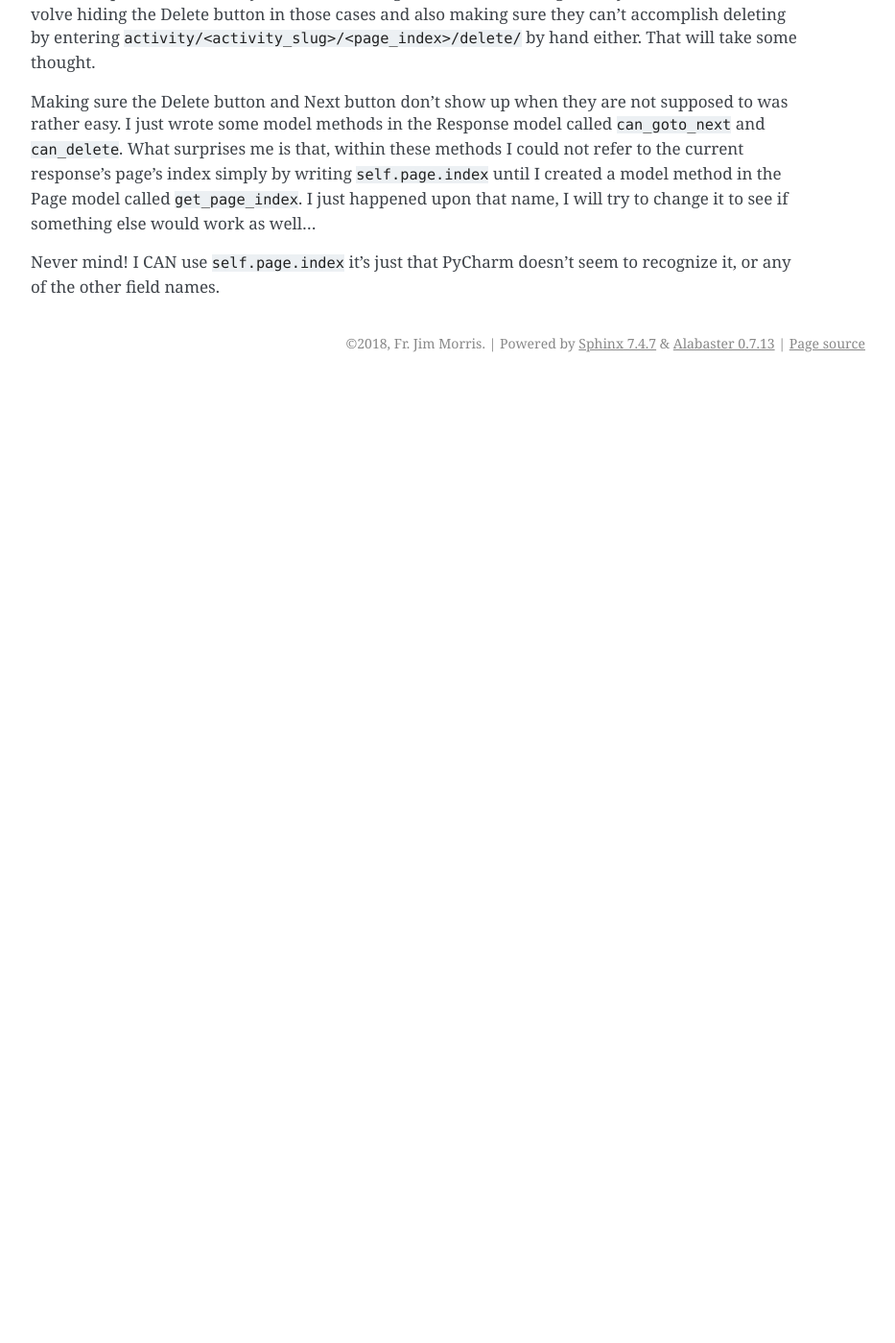
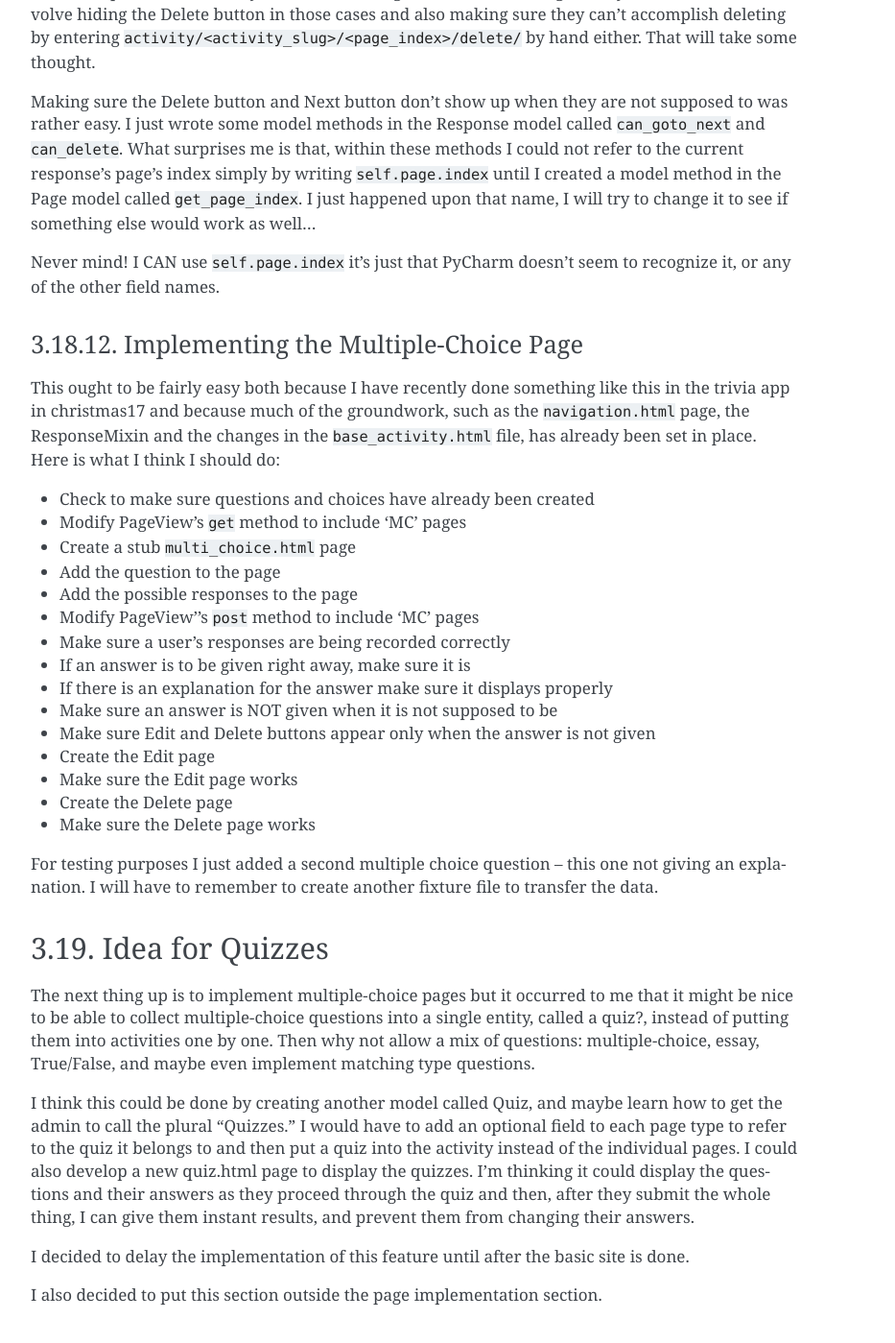
Before and after one commit to JMorris1575/confirmation2018, a Sphinx documentation site: the page built from docs/implementing.rst, in a window 1280 px wide and 1400 px high, scrolled down 34310 px. Shown: the whole window at 96% size, without its empty margins (338-1271 px from the left). Built offline with Sphinx 7.4.7, drawn with Linux system fonts in a browser that asks for light colours; before the commit the page ends 34707 px from its top, so only the background shows below that; some of the changed text lies outside the part shown.

Commit message:
Delete works, changes to docs

```diff
--- a/docs/implementing.rst
+++ b/docs/implementing.rst
@@ -1480,3 +1480,52 @@ it to see if something else would work as well...
 
 Never mind! I CAN use ``self.page.index`` it's just that PyCharm doesn't seem to recognize it, or any of the other field
 names.
+
+Implementing the Multiple-Choice Page
+*************************************
+
+This ought to be fairly easy both because I have recently done something like this in the trivia app in christmas17 and
+because much of the groundwork, such as the ``navigation.html`` page, the ResponseMixin and the changes in the
+``base_activity.html`` file, has already been set in place. Here is what I think I should do:
+
+*   Check to make sure questions and choices have already been created
+*   Modify PageView's ``get`` method to include 'MC' pages
+*   Create a stub ``multi_choice.html`` page
+*   Add the question to the page
+*   Add the possible responses to the page
+*   Modify PageView''s ``post`` method to include 'MC' pages
+*   Make sure a user's responses are being recorded correctly
+*   If an answer is to be given right away, make sure it is
+*   If there is an explanation for the answer make sure it displays properly
+*   Make sure an answer is NOT given when it is not supposed to be
+*   Make sure Edit and Delete buttons appear only when the answer is not given
+*   Create the Edit page
+*   Make sure the Edit page works
+*   Create the Delete page
+*   Make sure the Delete page works
+
+For testing purposes I just added a second multiple choice question -- this one not giving an explanation. I will have
+to remember to create another fixture file to transfer the data.
+
+
+
+
+.. index:: Quizzes
+
+Idea for Quizzes
+----------------
+
+The next thing up is to implement multiple-choice pages but it occurred to me that it might be nice to be able to
+collect multiple-choice questions into a single entity, called a quiz?, instead of putting them into activities one by
+one. Then why not allow a mix of questions: multiple-choice, essay, True/False, and maybe even implement matching type
+questions.
+
+I think this could be done by creating another model called Quiz, and maybe learn how to get the admin to call the
+plural "Quizzes." I would have to add an optional field to each page type to refer to the quiz it belongs to and then
+put a quiz into the activity instead of the individual pages. I could also develop a new quiz.html page to display the
+quizzes. I'm thinking it could display the questions and their answers as they proceed through the quiz and then, after
+they submit the whole thing, I can give them instant results, and prevent them from changing their answers.
+
+I decided to delay the implementation of this feature until after the basic site is done.
+
+I also decided to put this section outside the page implementation section.
```
Also changed, not shown: 4 other files.
